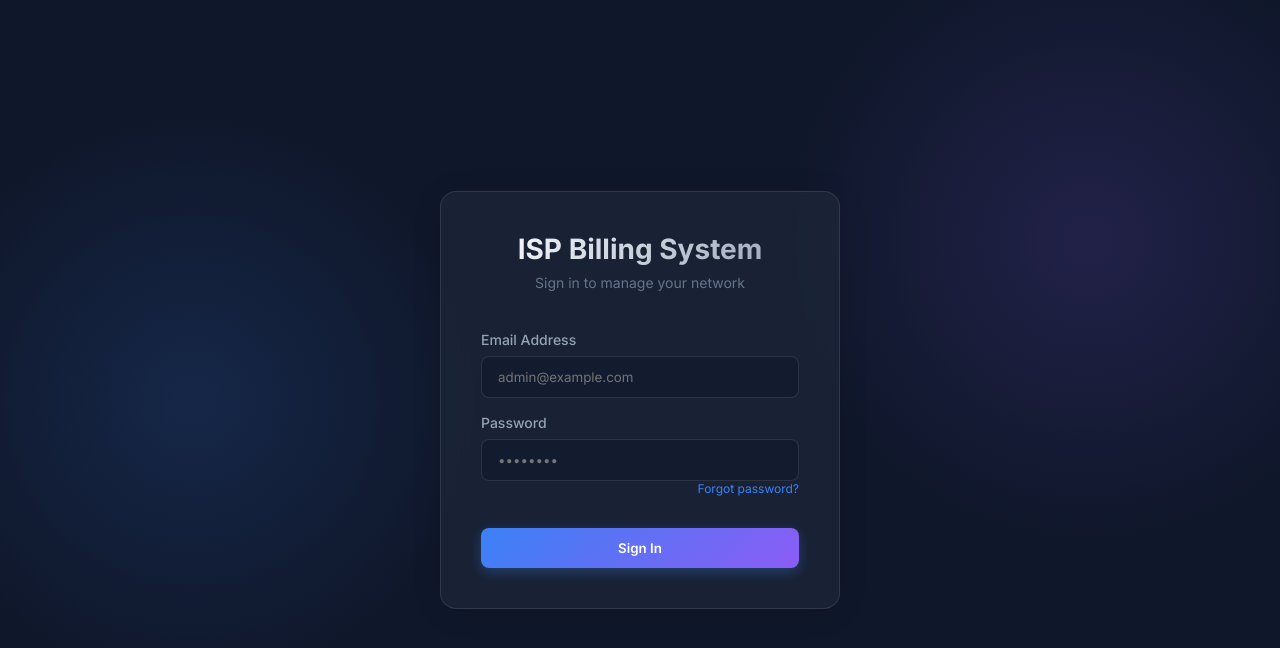
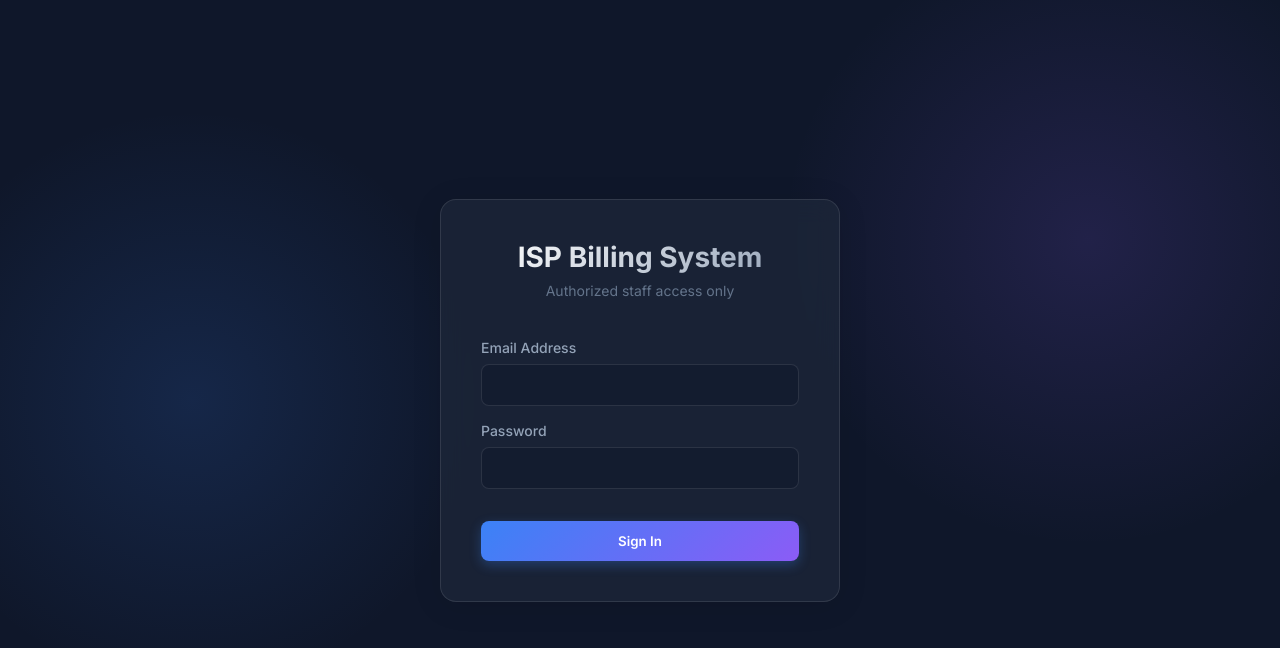
Before and after one commit to kzahiras21/billing-system, a Next.js app: page / in a window 1280 px wide. Shown: the top 648 px of the page. Built offline with nearby package versions, Linux system fonts and the light colour scheme.

Commit message:
Complete inline TOTP login flow

```diff
--- a/app/page.tsx
+++ b/app/page.tsx
@@ -7,6 +7,8 @@ import { useRouter } from "next/navigation";
 export default function LoginPage() {
   const [email, setEmail] = useState("");
   const [password, setPassword] = useState("");
+  const [twoFactorCode, setTwoFactorCode] = useState("");
+  const [requires2FA, setRequires2FA] = useState(false);
   const [error, setError] = useState("");
   const [loading, setLoading] = useState(false);
   const router = useRouter();
@@ -20,23 +22,25 @@ export default function LoginPage() {
       const res = await fetch("/api/auth/login", {
         method: "POST",
         headers: { "Content-Type": "application/json" },
-        body: JSON.stringify({ email, password }),
+        cache: "no-store",
+        body: JSON.stringify({ email, password, twoFactorCode: requires2FA ? twoFactorCode : undefined }),
       });
-
       const data = await res.json();
 
-      if (res.ok) {
-        if (data.requires2FA) {
-          // Future 2FA implementation
-          router.push(`/verify-2fa?userId=${data.userId}`);
-        } else {
-          router.push(data.redirect);
-        }
-      } else {
-        setError(data.error || "Login failed");
+      if (res.ok && data.requires2FA) {
+        setRequires2FA(true);
         setLoading(false);
+        return;
       }
-    } catch (err) {
+      if (res.ok && data.redirect) {
+        router.replace(data.redirect);
+        router.refresh();
+        return;
+      }
+
+      setError(data.error || "Login failed");
+      setLoading(false);
+    } catch {
       setError("An error occurred. Please try again.");
       setLoading(false);
     }
@@ -47,44 +51,48 @@ export default function LoginPage() {
       <div className={`glass-panel animate-fade-in ${styles.loginCard}`}>
         <div className={styles.header}>
           <h1>ISP Billing System</h1>
-          <p>Sign in to manage your network</p>
+          <p>Authorized staff access only</p>
         </div>
 
         {error && <div className={styles.error}>{error}</div>}
 
-        <form onSubmit={handleLogin} className={styles.loginCard} style={{ padding: 0, gap: '1rem' }}>
+        <form onSubmit={handleLogin} className={styles.loginCard} style={{ padding: 0, gap: "1rem" }}>
           <div className={styles.formGroup}>
             <label htmlFor="email">Email Address</label>
-            <input
-              id="email"
-              type="email"
-              placeholder="admin@example.com"
-              value={email}
-              onChange={(e) => setEmail(e.target.value)}
-              required
-            />
+            <input id="email" type="email" autoComplete="username" maxLength={254} value={email} onChange={(e) => setEmail(e.target.value)} required disabled={requires2FA} />
           </div>
 
           <div className={styles.formGroup}>
             <label htmlFor="password">Password</label>
-            <input
-              id="password"
-              type="password"
-              placeholder="••••••••"
-              value={password}
-              onChange={(e) => setPassword(e.target.value)}
-              required
-            />
-            <a href="#" className={styles.forgotPassword}>Forgot password?</a>
+            <input id="password" type="password" autoComplete="current-password" maxLength={200} value={password} onChange={(e) => setPassword(e.target.value)} required disabled={requires2FA} />
           </div>
 
-          <button
-            type="submit"
-            className={`btn-primary ${styles.submitBtn}`}
-            disabled={loading}
-          >
-            {loading ? "Signing in..." : "Sign In"}
+          {requires2FA && (
+            <div className={styles.formGroup}>
+              <label htmlFor="twoFactorCode">Authenticator Code</label>
+              <input
+                id="twoFactorCode"
+                inputMode="numeric"
+                autoComplete="one-time-code"
+                pattern="[0-9]{6}"
+                maxLength={6}
+                value={twoFactorCode}
+                onChange={(e) => setTwoFactorCode(e.target.value.replace(/\D/g, ""))}
+                required
+                autoFocus
+              />
+            </div>
+          )}
+
+          <button type="submit" className={`btn-primary ${styles.submitBtn}`} disabled={loading}>
+            {loading ? "Verifying..." : requires2FA ? "Verify & Sign In" : "Sign In"}
           </button>
+
+          {requires2FA && (
+            <button type="button" className="btn-secondary" onClick={() => { setRequires2FA(false); setTwoFactorCode(""); setError(""); }}>
+              Use another account
+            </button>
+          )}
         </form>
       </div>
     </main>
```
